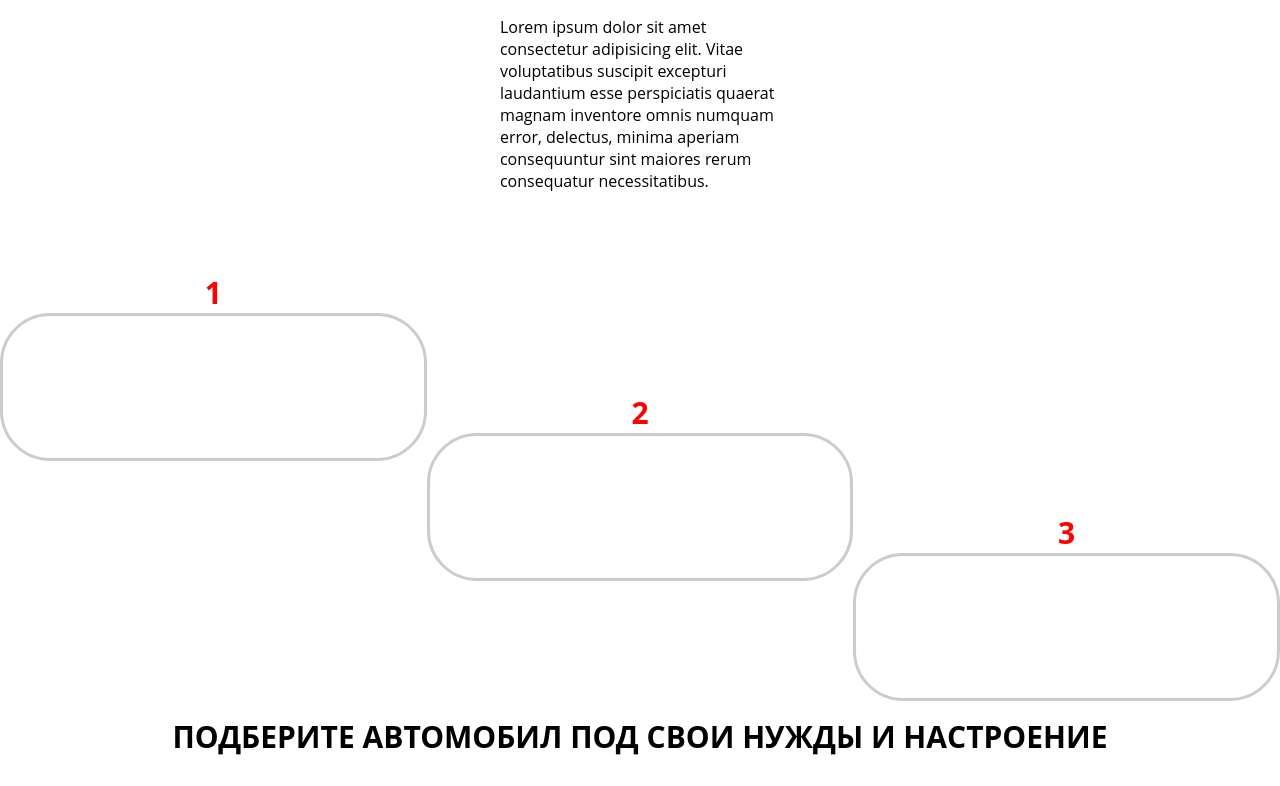
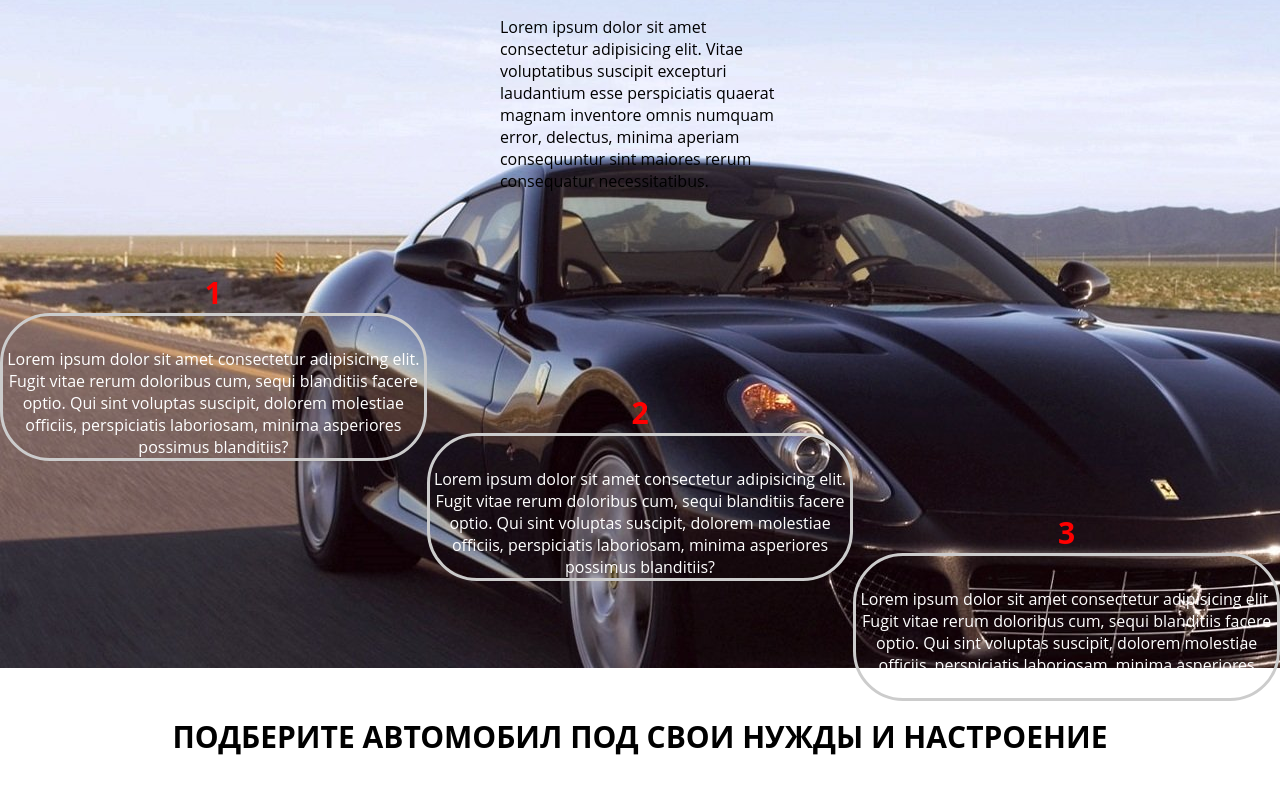
Before and after one commit to yungANDREYblud/indexq, a plain HTML site: page index.html in a window 1280 px wide. Shown: the part 229-1015 px from the top of the page. Drawn offline with Linux system fonts and the light colour scheme.

Commit message:
Update style.css

```diff
--- a/css/style.css
+++ b/css/style.css
@@ -35,7 +35,7 @@ header section .menu nav ul li:hover{
 main .safety{
     height: 800px;
     background-size: cover;
-    background-image: url(ferrari.png);
+    background: url(../img/ferrari.png);
 }
 main .safety h1{
     padding-top: 6vh;
```
